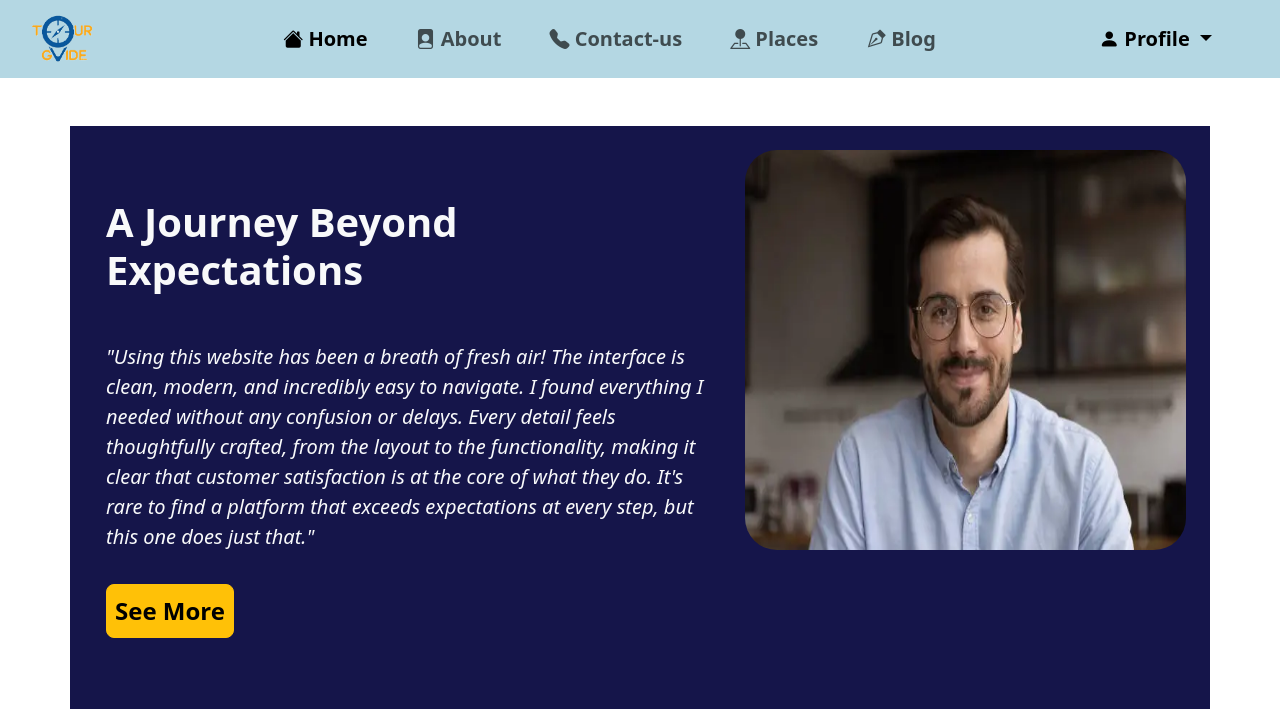
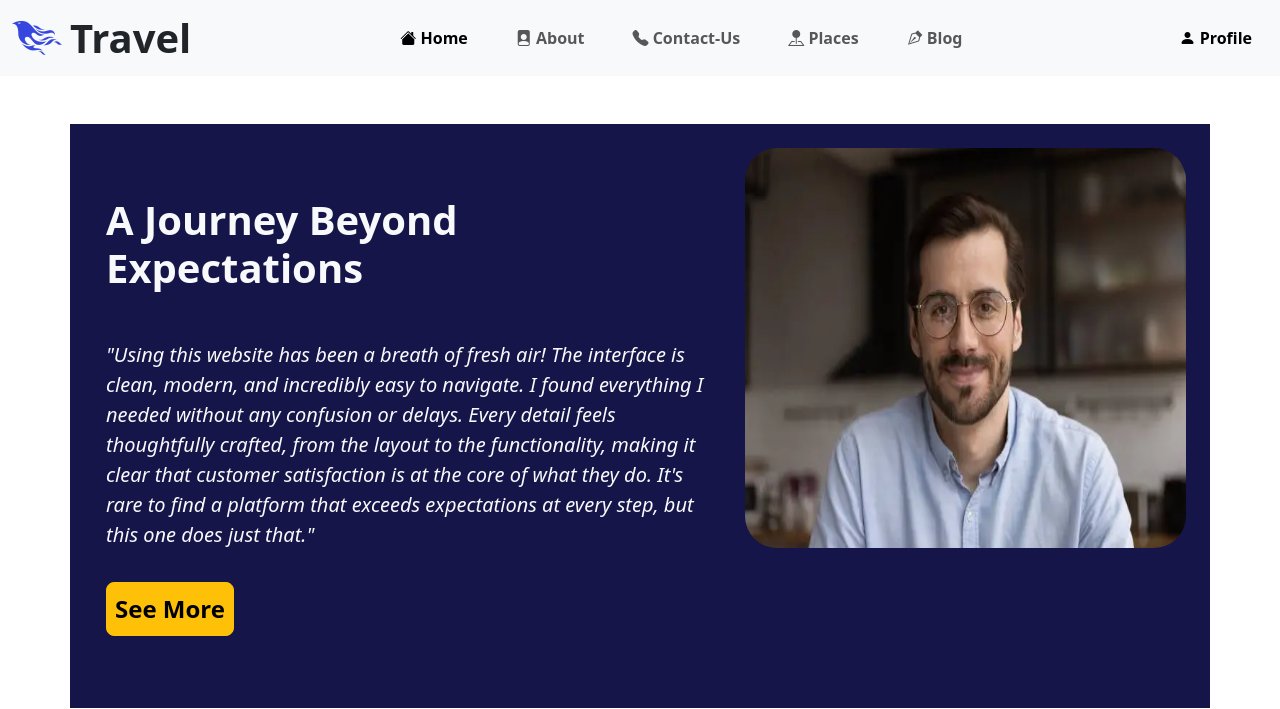
Before and after one commit to 21priti/tourist, a PHP site: page /blog.php in a window 1280 px wide. Shown: the top 709 px of the page. Run offline with PHP 8.4, Linux system fonts and the light colour scheme.

Commit message:
navbar update

```diff
--- a/navbar.php
+++ b/navbar.php
@@ -6,43 +6,43 @@
     <title>Document</title>
     <link rel="stylesheet" href="./bootstrap/bootstrap.min.css">
     <link rel="stylesheet" href="https://cdn.jsdelivr.net/npm/bootstrap-icons@1.11.3/font/bootstrap-icons.min.css">
+    <link rel="stylesheet" href="https://cdnjs.cloudflare.com/ajax/libs/font-awesome/6.7.1/css/all.min.css" integrity="sha512-5Hs3dF2AEPkpNAR7UiOHba+lRSJNeM2ECkwxUIxC1Q/FLycGTbNapWXB4tP889k5T5Ju8fs4b1P5z/iB4nMfSQ==" crossorigin="anonymous" referrerpolicy="no-referrer" />
     <style>
       nav{
-        background: rgba(104, 175, 199, 0.496);
+        /* background: rgba(104, 175, 199, 0.496); */
       }
     </style>
 </head>
 <body>
-    <nav class="navbar navbar-expand-lg" data-bs-theme="light">
+    <nav class="navbar navbar-expand-lg bg-body-tertiary" data-bs-theme="light">
       <div class="container-fluid">
-        <img class="navbar-brand rounded-circle" src="./image/logo_travel.png" style=" width:100px;" herf="">
+      <i class="fa-brands fa-phoenix-framework fs-1" style="color:#3647df"></i><span class="fs-1 ps-2 fw-bold"> Travel</span>
         <button class="navbar-toggler" type="button" data-bs-toggle="collapse" data-bs-target="#navbarNav" aria-controls="navbarNav" aria-expanded="false" aria-label="Toggle navigation">
           <span class="navbar-toggler-icon"></span>
         </button>
         <div class="collapse navbar-collapse" id="navbarNav">
-        <ul class="navbar-nav mx-auto mb-lg-0 fs-5 fw-bold">
+        <ul class="navbar-nav mx-auto mb-lg-0 fw-bold">
             <li class="nav-item px-3">
-
-              <a class="nav-link active" aria-current="page" href="home.php"><i class="bi bi-house-fill"></i> Home</a>
+              <a class="nav-link active" aria-current="page" href=""><i class="bi bi-house-fill"></i> Home</a>
             </li>
             <li class="nav-item px-3">
-              <a class="nav-link" href="about.php"><i class="bi bi-file-person-fill"></i> About</a>
+              <a class="nav-link" href=""><i class="bi bi-file-person-fill"></i> About</a>
             </li>
             <li class="nav-item px-3">
-              <a class="nav-link" href="contact.php"><i class="bi bi-telephone-fill"></i> Contact-us</a>
+              <a class="nav-link" href=""><i class="bi bi-telephone-fill"></i> Contact-Us</a>
             </li>
             <li class="nav-item px-3">
-              <a class="nav-link" href="packages.php"><i class="bi bi-pin-map-fill"></i> Places</a>
+              <a class="nav-link" href=""><i class="bi bi-pin-map-fill"></i> Places</a>
             </li>
             <li class="nav-item px-3">
-              <a class="nav-link" href="blog.php"><i class="bi bi-vector-pen"></i> Blog</a>
+              <a class="nav-link" href=""><i class="bi bi-vector-pen"></i> Blog</a>
             </li>
           </ul>
-          <span class="navbar-text me-5">
+          <span class="navbar-text me-2">
             <ul class="navbar-nav">
             <!-- <a href="#" class="btn btn-primary text-light fs-5">Profile</a> -->
-            <li class="nav-item dropdown fs-5 fw-bold">
-              <a class="nav-link dropdown-toggle" href="#" role="button" data-bs-toggle="dropdown" aria-expanded="false"><i class="bi bi-person-fill"></i>
+            <li class="nav-item dropdown fw-bold">
+              <a class="nav-link dropdown-toggle-d-none " href="#" role="button" data-bs-toggle="dropdown" aria-expanded="false"><i class="bi bi-person-fill"></i>
                 Profile
               </a>
               <ul class="dropdown-menu">
@@ -50,14 +50,12 @@
                 <li><a class="dropdown-item" href="#">Setting</a></li>
                 <li><a class="dropdown-item" href="#">Log Out</a></li>
               </ul>
-              </ul>
+
             </li>
           </span>
         </div>
       </div>
     </nav>
-      <script src="./bootstrap/bootstrap.bundle.min.js">
-        console.log("hii")
-      </script>
+      <script src="./bootstrap/bootstrap.bundle.min.js"></script>
 </body>
 </html>
```
